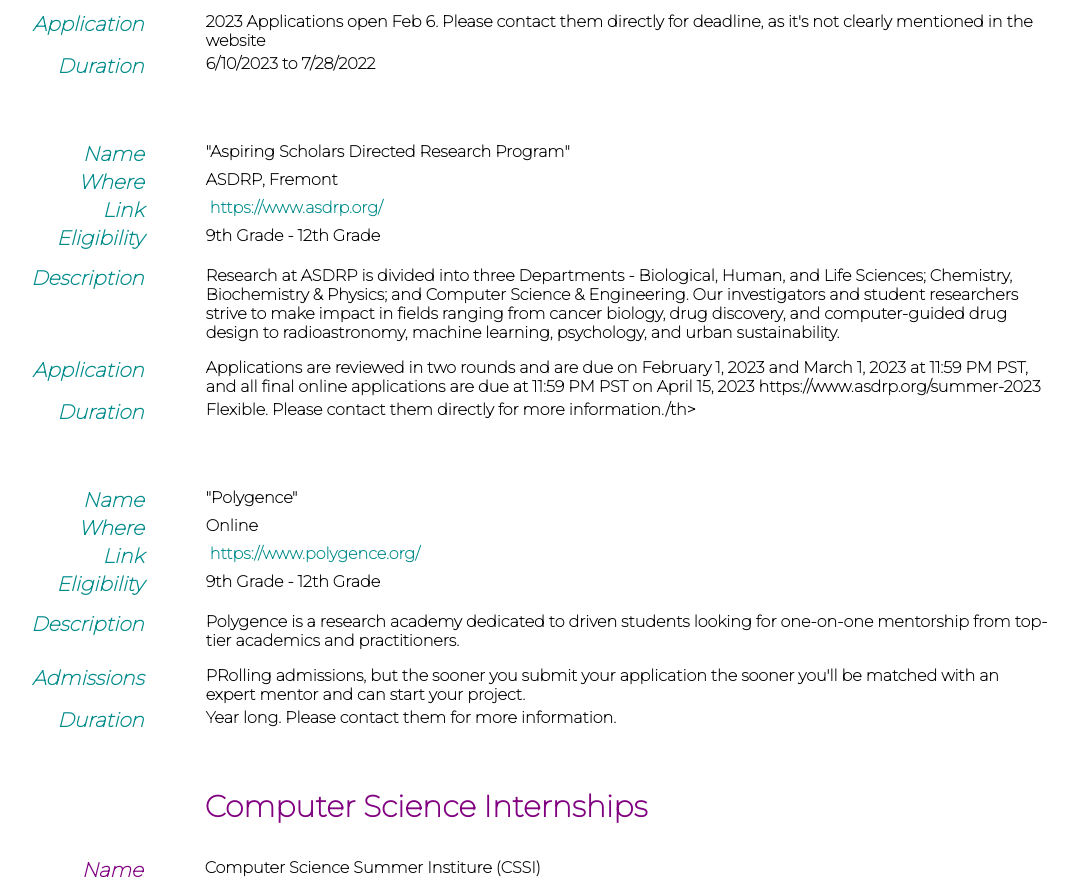
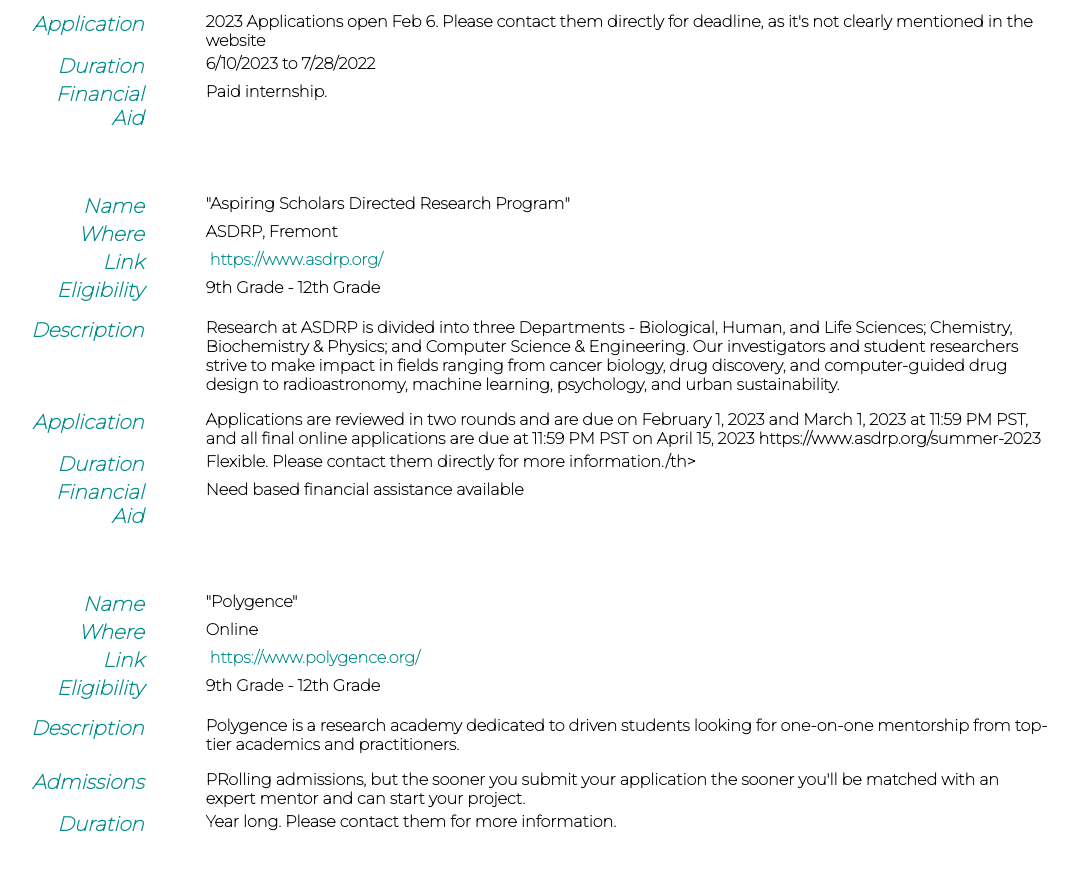
Before and after one commit to shardforstudents/shardforstudents.github.io, a plain HTML site: page index.html in a window 1280 px wide. Shown: the part 1395-2276 px from the top of the page, without its empty margins (123-1195 px from the left). Drawn offline with nearby package versions, Linux system fonts and the light colour scheme.

Commit message:
Update index.html

```diff
--- a/index.html
+++ b/index.html
@@ -149,6 +149,12 @@
          <th class="title colored"><i>Duration</i></th>
                         <th class="content">6/10/2023 to 7/28/2022</th>
 
+         <tr>
+
+	    <th class="title colored"><i>Financial Aid</i></th>
+                        <th class="content">Paid internship.</th>
+
+
 
 
 
@@ -204,6 +210,12 @@ https://www.asdrp.org/summer-2023</th>
 
          <th class="title colored"><i>Duration</i></th>
                         <th class="content">Flexible. Please contact them directly for more information./th>
+
+	<tr>
+
+	    <th class="title colored"><i>Financial Aid</i></th>
+                        <th class="content">Need based financial assistance available</th>
+
 
 
 
```
